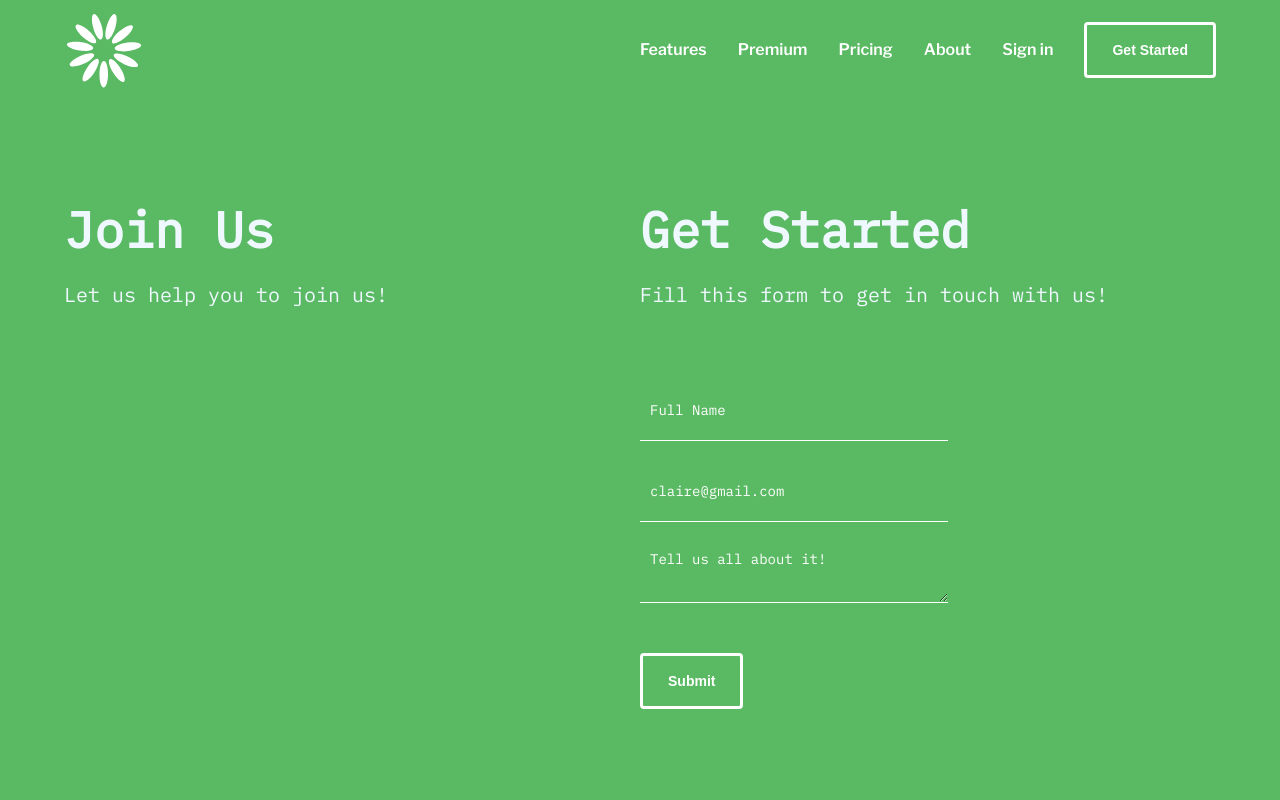
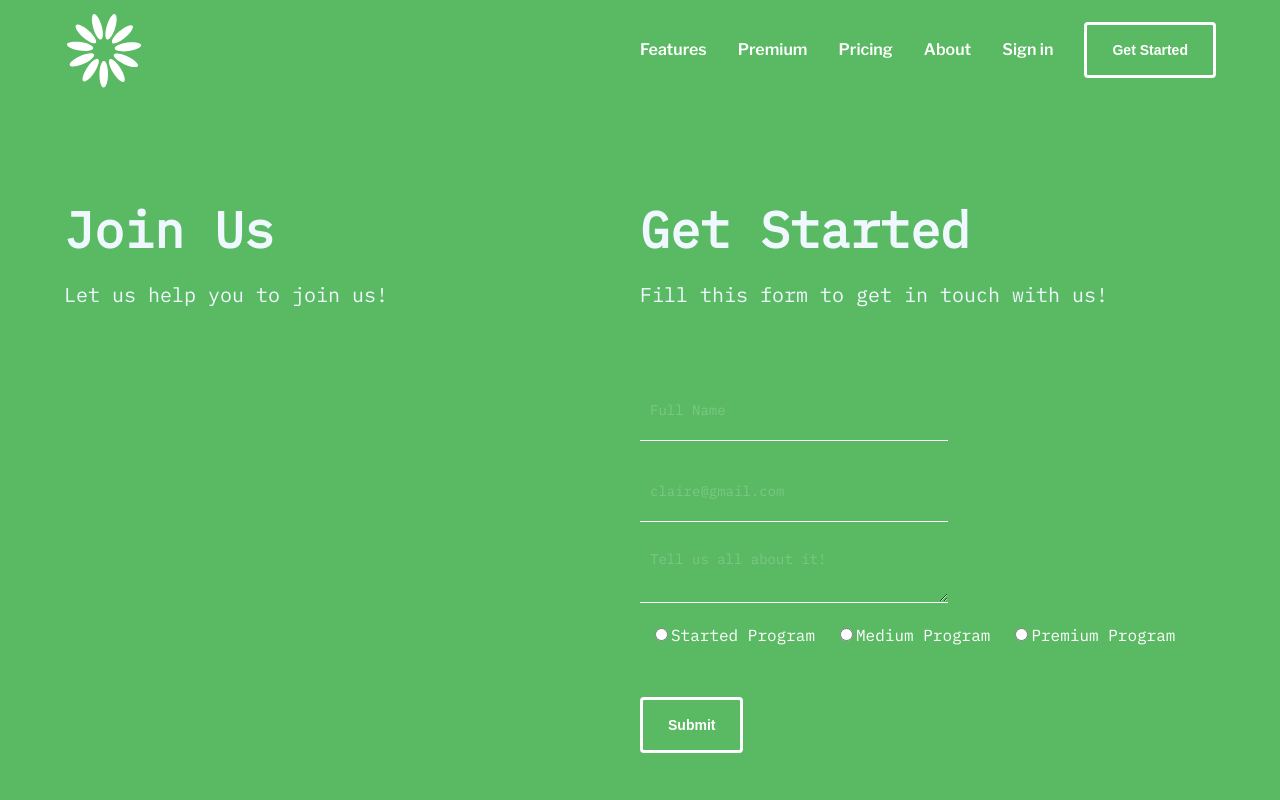
Before and after one commit to cey-t/catering-website, a React (Create React App) app: page /getStarted in a window 1280 px wide. Shown: the top 800 px of the page. Built offline with nearby package versions, Linux system fonts and the light colour scheme.

Commit message:
checkbox implemented

```diff
--- a/src/pages/GetStarted/GetStarted.js
+++ b/src/pages/GetStarted/GetStarted.js
@@ -6,12 +6,26 @@ const GetStarted = () => {
     name: "",
     email: "",
     message: "",
+    type: "",
   });
   const [submissionMessage, setSubmitMessage] = useState(false);
   const resetData = () => {
     setFormData({ name: "", email: "", message: "" });
   };
-
+  const programType = [
+    {
+      id: "starterProgram",
+      value: "Started Program",
+    },
+    {
+      id: "mediumProgram",
+      value: "Medium Program",
+    },
+    {
+      id: "premiumProgram",
+      value: "Premium Program",
+    },
+  ];
   const submitForm = (event) => {
     event.preventDefault();
     console.log(formData);
@@ -73,6 +87,30 @@ const GetStarted = () => {
                   }
                   placeholder="Tell us all about it!"
                 />
+
+                <div className={styles.programChoice}>
+                  {programType.map((program) => (
+                    <div key={program.id}>
+                      <label
+                        htmlFor={program.id}
+                        className={classNames(
+                          styles.checkBoxText,
+                          styles.input
+                        )}
+                      >
+                        <input
+                          type="radio"
+                          name="group"
+                          value={program.value}
+                          onChange={(e) =>
+                            setFormData({ ...formData, type: e.target.value })
+                          }
+                        />
+                        {program.value}
+                      </label>
+                    </div>
+                  ))}
+                </div>
               </div>
               <button className={styles.submitButton}>Submit </button>
             </form>
--- a/src/pages/GetStarted/GetStarted.module.scss
+++ b/src/pages/GetStarted/GetStarted.module.scss
@@ -3,8 +3,7 @@
   width: 100%;
   margin-top: -100px;
   padding: 150px 0px;
-
-  height: 100vh;
+  height: auto;
   .getStartedContainer {
     display: flex;
     justify-content: space-between;
@@ -48,9 +47,13 @@
 
     &::placeholder {
       color: #ffffff;
+      opacity: 0.2;
     }
   }
-
+  .checkBoxText {
+    border: none;
+    font-size: 16px;
+  }
   .headerText {
     font-size: 50px;
     line-height: 60px;
@@ -86,4 +89,7 @@
   .formMessage {
     color: #444444;
   }
+  .programChoice {
+    display: flex;
+  }
 }
```
